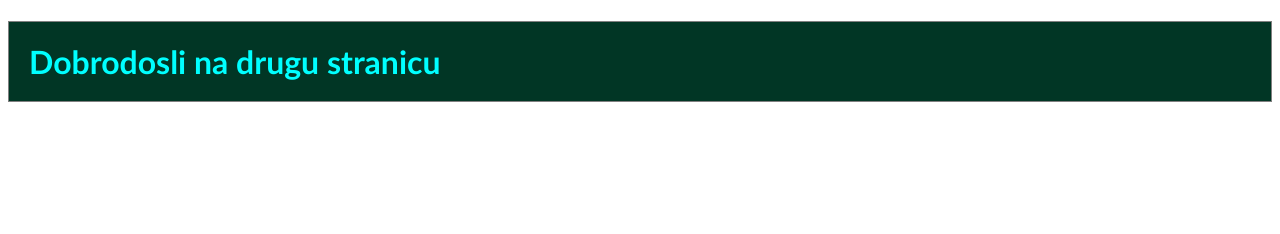
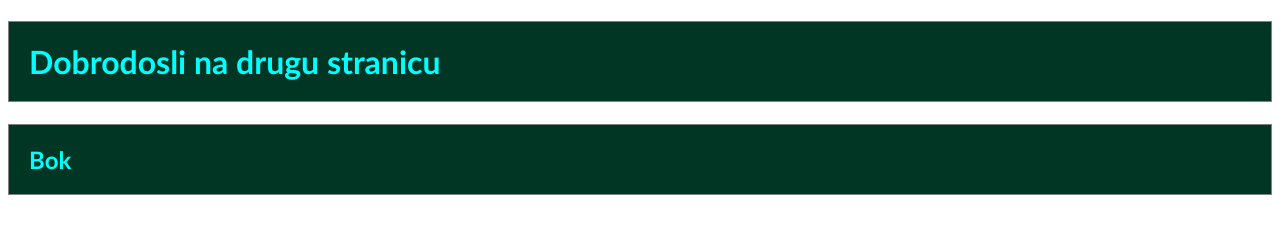
Before and after one commit to renatogolubic/sjwp3, a plain HTML site: page druga.html in a window 1280 px wide. Drawn offline with Linux system fonts and the light colour scheme.

Commit message:
commit 2

```diff
--- a/druga.html
+++ b/druga.html
@@ -10,5 +10,8 @@
     <h1 class="moja_kutija">
         Dobrodosli na drugu stranicu
     </h1>
+    <h2 class="moja_kutija">
+        Bok
+    </h2>
 </body>
 </html>
```
